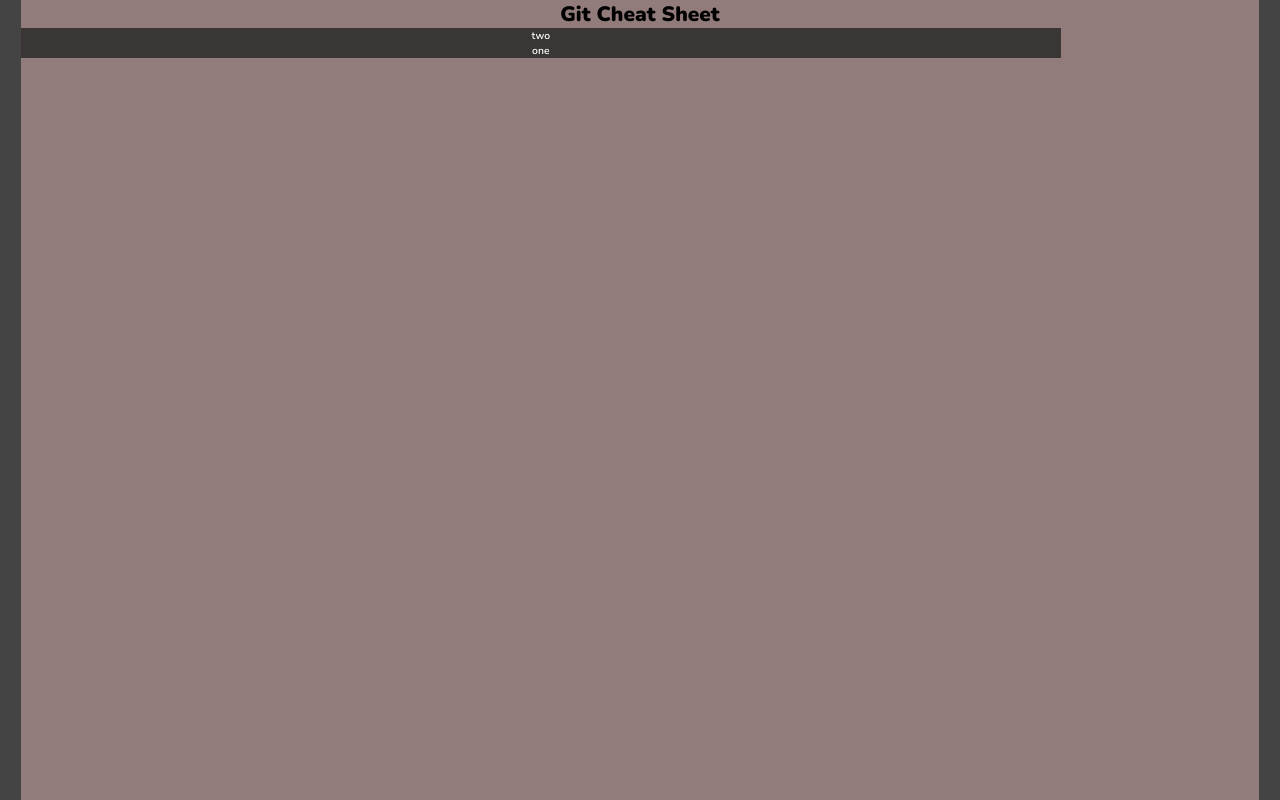
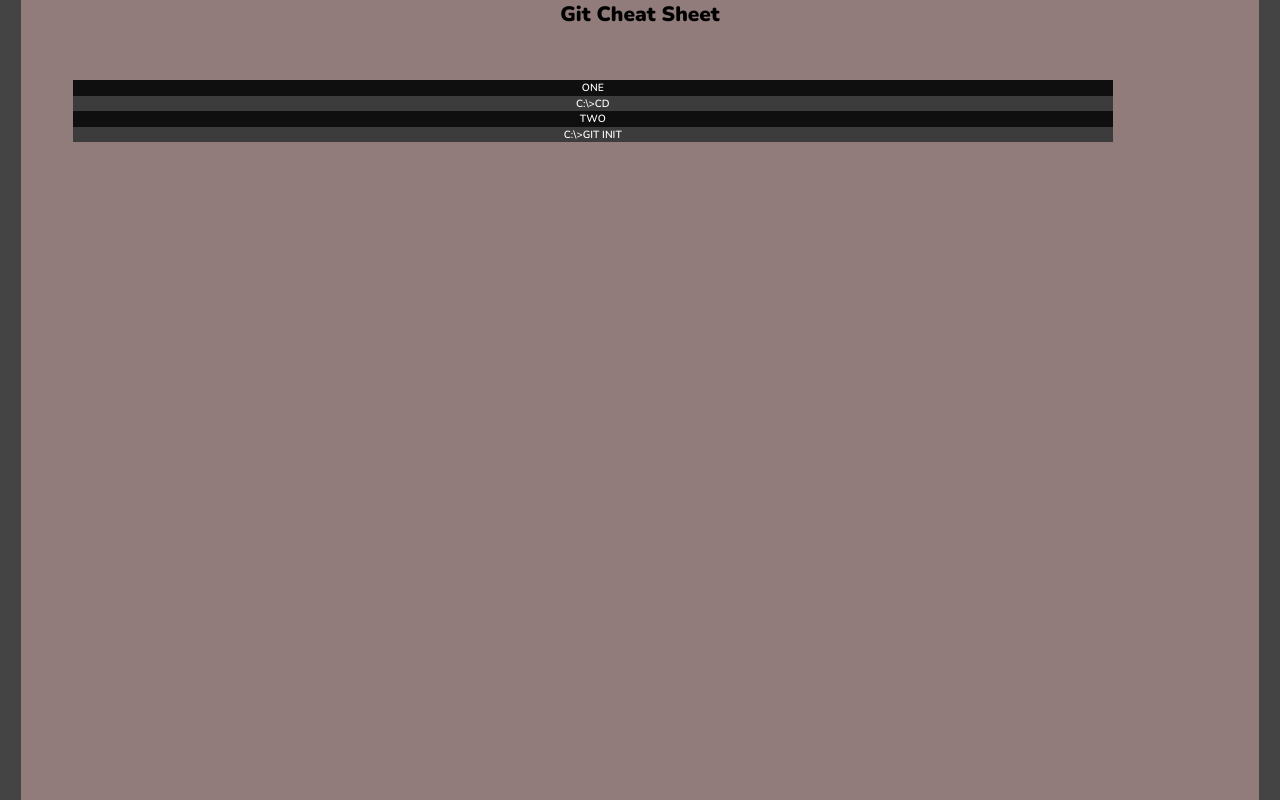
Before and after one commit to rahulsomani-26/miniflaskproject, a Flask app: page / in a window 1280 px wide. Run offline with Flask 2, Linux system fonts and the light colour scheme.

Commit message:
tonight end point

```diff
--- a/templates_basics/data.py
+++ b/templates_basics/data.py
@@ -1,11 +1,11 @@
 data = [
     {
         'id': 'one',
-        'stmt': 'c:\>cd'
+        'command': 'c:\>cd'
     },
 
     {
         'id': 'two',
-        'stmt': 'c:\>git init'
+        'command': 'c:\>git init'
     }
 ]
--- a/templates_basics/static/style.css
+++ b/templates_basics/static/style.css
@@ -27,9 +27,18 @@ body {
   font-weight: 900;
 }
 .steps {
-  background: rgb(58, 54, 54);
+  background: rgb(204, 101, 101);
   max-height: 20rem;
   max-width: 100rem;
-  color: white !important;
+  color: white;
   font-weight: 600;
+  margin: 5rem;
+  line-height: 1.5rem;
+  text-transform: uppercase;
 }
+.step-mg {
+  background: rgb(15, 15, 15);
+}
+.step-ng {
+  background: rgb(61, 60, 60);
+}
--- a/templates_basics/templates/index.html
+++ b/templates_basics/templates/index.html
@@ -12,19 +12,17 @@
   <div class="wrapper">
       <div class="topic-headline">Git Cheat Sheet</div>
 
+
       <div class="steps">
-
-
-
-
+        {% for item in data %}
         <div class="step-mg">
-          {{data[1]['id']}}
+          {{item['id']}}
         </div>
 
-         <span class="step-ng">
-          {{data[0]['id']}}
-         </span>
-
+         <div class="step-ng">
+          {{item['command']}}
+         </div>
+      {% endfor %}
 
 
         <!-- <span class="step"></span>
```
